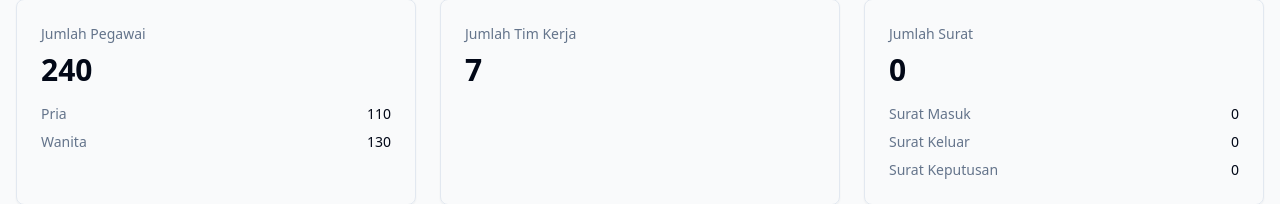
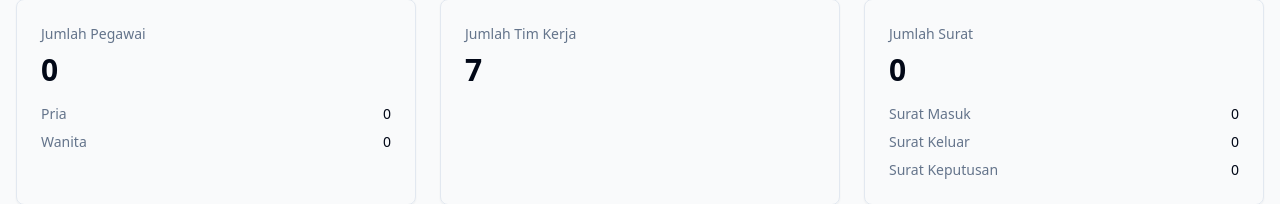
Before and after one commit to prasetyofmalik/bedelau, a React (Vite) app: page / in a window 1280 px wide. Shown: the part 458-662 px from the top of the page. Built offline with nearby package versions, Linux system fonts and the light colour scheme; no server answers; the database is empty.

Commit message:
Update Employee Count Stats Card
Fetch and display the actual total number of employees in the Employee Count Stats Card, replacing the hardcoded value.
[skip gpt_engineer]

```diff
--- a/src/components/home/StatsSection.tsx
+++ b/src/components/home/StatsSection.tsx
@@ -1,10 +1,32 @@
 import { StatsCard } from "@/components/StatsCard";
 import { useMailStats } from "@/hooks/useMailStats";
+import { useQuery } from "@tanstack/react-query";
+import { supabase } from "@/lib/supabase";
 
 export const StatsSection = () => {
-  const { data: stats, isLoading } = useMailStats();
+  const { data: stats, isLoading: isMailStatsLoading } = useMailStats();
 
-  if (isLoading) {
+  const { data: employeeStats, isLoading: isEmployeeStatsLoading } = useQuery({
+    queryKey: ['employeeStats'],
+    queryFn: async () => {
+      const { data: employees } = await supabase
+        .from('profiles')
+        .select('*')
+        .eq('role', 'employee');
+
+      const totalEmployees = employees?.length || 0;
+      const maleEmployees = employees?.filter(emp => emp.gender === 'male').length || 0;
+      const femaleEmployees = employees?.filter(emp => emp.gender === 'female').length || 0;
+
+      return {
+        total: totalEmployees,
+        male: maleEmployees,
+        female: femaleEmployees
+      };
+    }
+  });
+
+  if (isMailStatsLoading || isEmployeeStatsLoading) {
     return (
       <section className="py-12 container mx-auto px-4">
         <div className="grid grid-cols-1 md:grid-cols-3 gap-6">
@@ -21,10 +43,10 @@ export const StatsSection = () => {
       <div className="grid grid-cols-1 md:grid-cols-3 gap-6">
         <StatsCard
           title="Jumlah Pegawai"
-          value={240}
+          value={employeeStats?.total || 0}
           subStats={[
-            { label: "Pria", value: 110 },
-            { label: "Wanita", value: 130 },
+            { label: "Pria", value: employeeStats?.male || 0 },
+            { label: "Wanita", value: employeeStats?.female || 0 },
           ]}
         />
         <StatsCard
```
